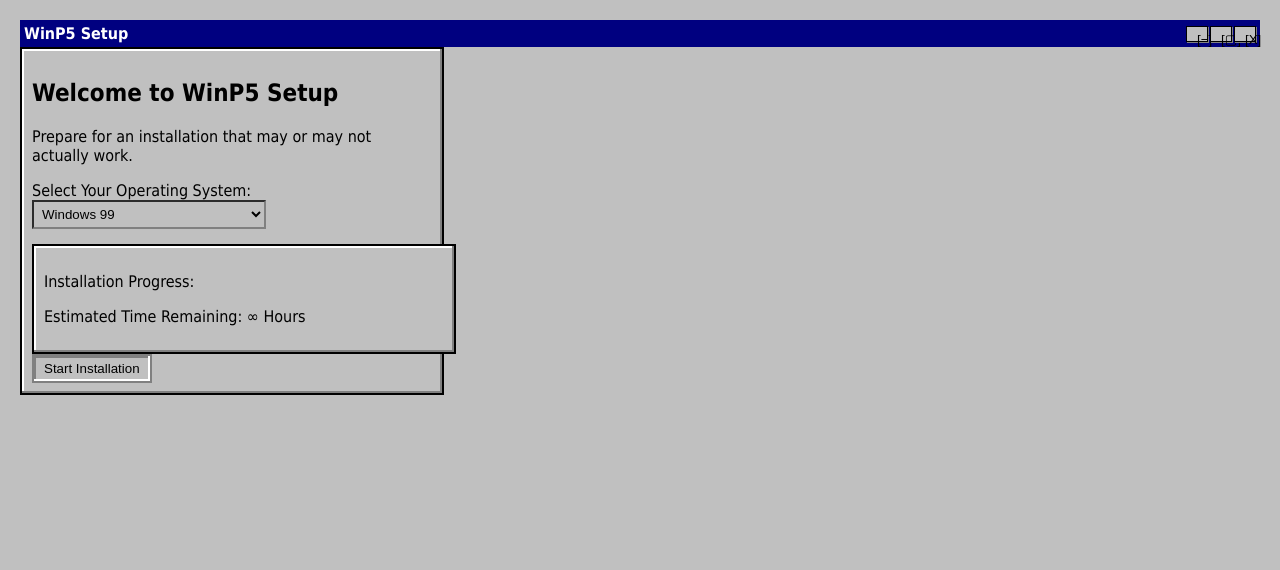
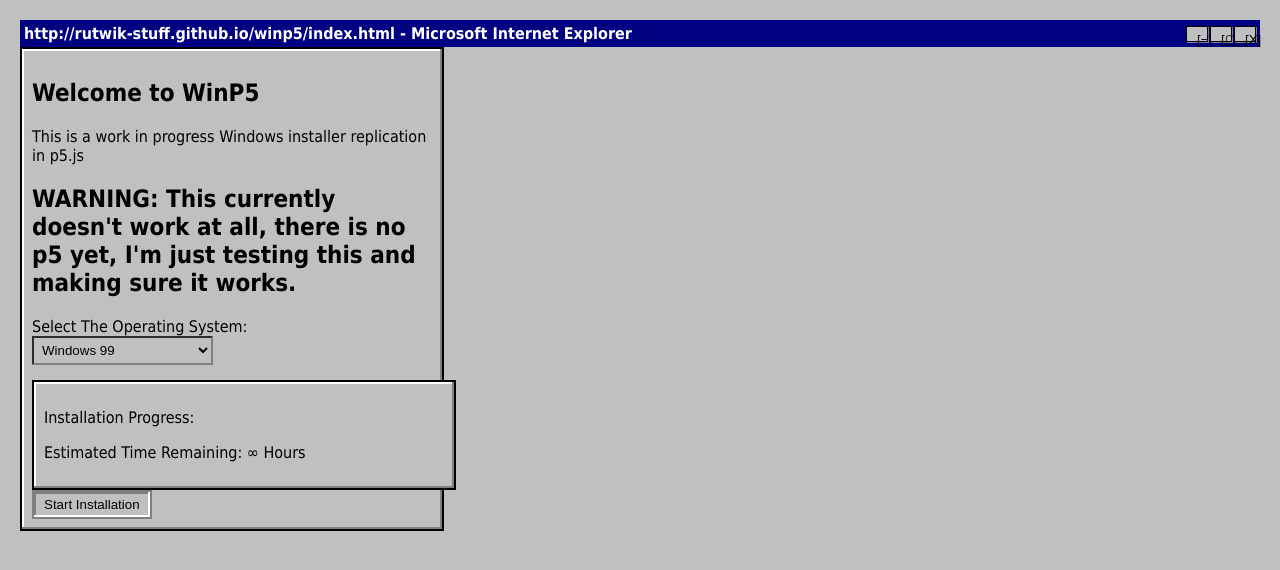
Before and after one commit to Rutwik-Stuff/WinP5, a plain HTML site: page index.html in a window 1280 px wide. Drawn offline with Linux system fonts and the light colour scheme.

Commit message:
made it more WinP5 ish

```diff
--- a/index.html
+++ b/index.html
@@ -3,14 +3,14 @@
 <head>
     <meta charset="UTF-8">
     <meta name="viewport" content="width=device-width, initial-scale=1.0">
-    <title>WinP5 Setup</title>
+    <title>Welcome to WinP5</title>
     <link rel="stylesheet" href="style.css">
 </head>
 <body>
 
     <!-- Title Bar -->
     <div class="title-bar">
-        <span>WinP5 Setup</span>
+        <span>http://rutwik-stuff.github.io/winp5/index.html - Microsoft Internet Explorer</span>
         <div class="buttons">
             <button>[−]</button>
             <button>[▢]</button>
@@ -20,16 +20,16 @@
 
     <!-- Main Window -->
     <div class="window">
-        <h2>Welcome to WinP5 Setup</h2>
-        <p>Prepare for an installation that may or may not actually work.</p>
+        <h2>Welcome to WinP5</h2>
+        <p>This is a work in progress Windows installer replication in p5.js</p>
+        <h2>WARNING: This currently doesn't work at all, there is no p5 yet, I'm just testing this and making sure it works.</h2>
 
         <!-- Fake OS Selection -->
-        <label for="os-select">Select Your Operating System:</label>
+        <label for="os-select">Select The Operating System:</label>
         <select id="os-select" class="select">
             <option>Windows 99</option>
-            <option>Windows Neptune</option>
-            <option>Windows ME (Unstable Edition)</option>
-            <option>Windows 2000 (Half-Broken Beta)</option>
+            <option>Windows 95 fbgfjf edition</option>
+            <option>Windows P5 Edition</option>
         </select>
 
         <!-- Fake Progress Bar -->
```
